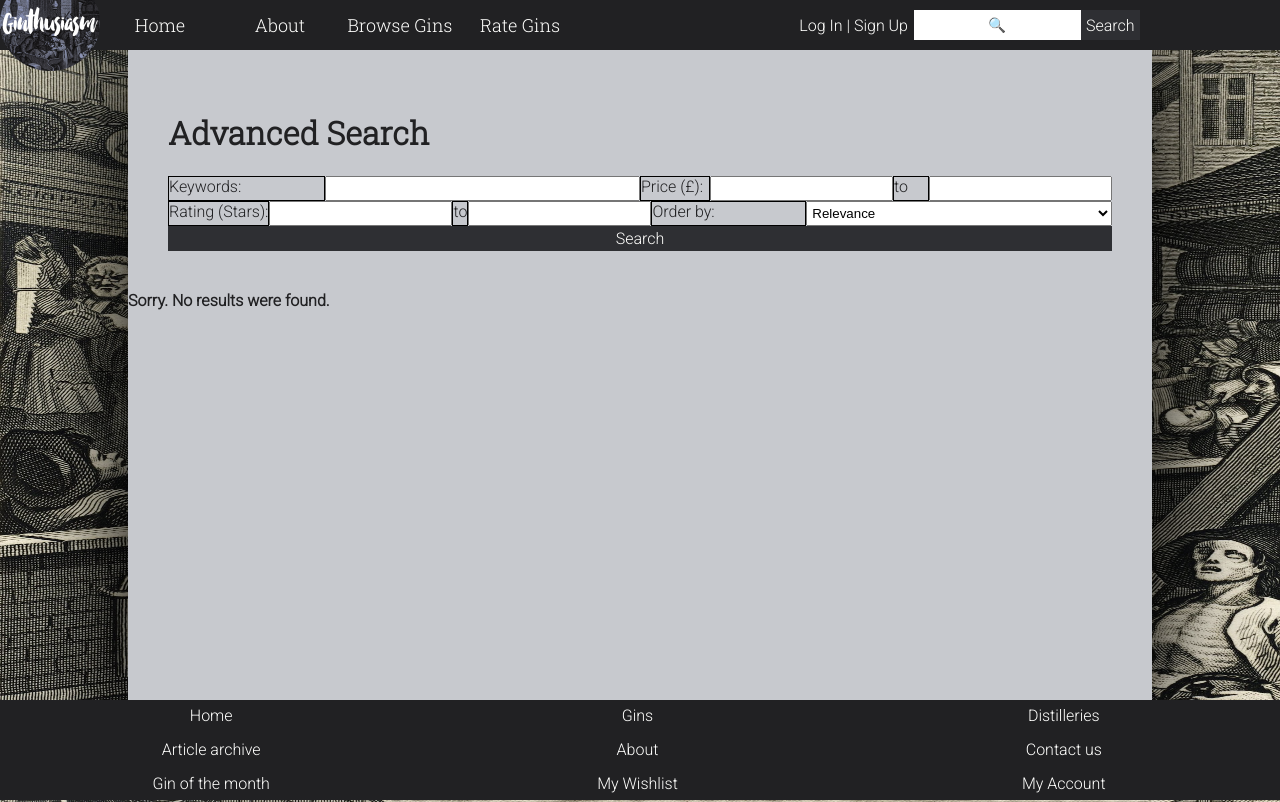
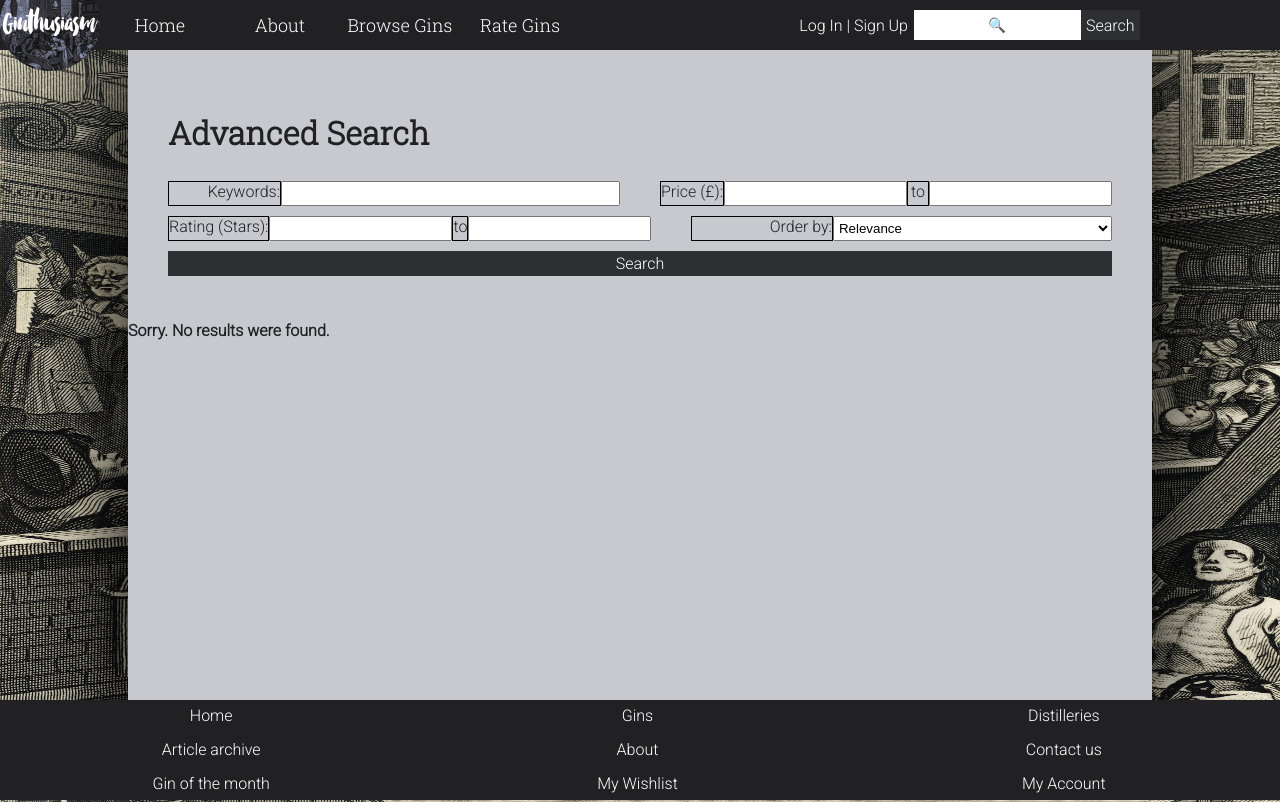
Before and after one commit to ms813/Ginthusiasm, a Django app: template templates/ginthusiasm/gin_search_page.html in a window 1280 px wide. Run offline with Django 3.2, Linux system fonts and the light colour scheme; the template is opened without the code that fills it: values that come from a table or form of the project are taken from there, others are empty; parts of the project's set-up code (start-up, migrations or seed data) failed here and were passed over; some libraries are stand-ins or nearby versions.

Commit message:
Adding margins to gin search widget

```diff
--- a/ginthusiasm/static/stylesheets/gin_search_widget.css
+++ b/ginthusiasm/static/stylesheets/gin_search_widget.css
@@ -12,9 +12,11 @@ form label{
     align-content: space-between;
     --base-width: 720px;
     --margin: 10px;
+    margin: 0px -20px 0px -20px;
 }
 
 .gin_search_widget div {
+    margin: 5px 20px 5px 20px;
     display: flex;
     flex-direction: row;
     flex-wrap: nowrap;
@@ -26,8 +28,8 @@ form label{
 }
 
 .gin_search_widget input[type="text"] {
-    flex-basis: 200px;
-    flex-grow: 2;
+    flex-basis: 300px;
+    flex-grow: 3;
 }
 
 .gin_search_widget input[type="number"] {
@@ -41,12 +43,14 @@ form label{
 }
 
 .gin_search_widget label {
+    text-align: right;
     white-space: nowrap;
     flex-basis: 100px;
     flex-grow: 1;
 }
 
 .gin_search_widget label.to {
+    text-align: center;
     flex-basis: 50px;
     flex-grow: 0.5;
 }
```
